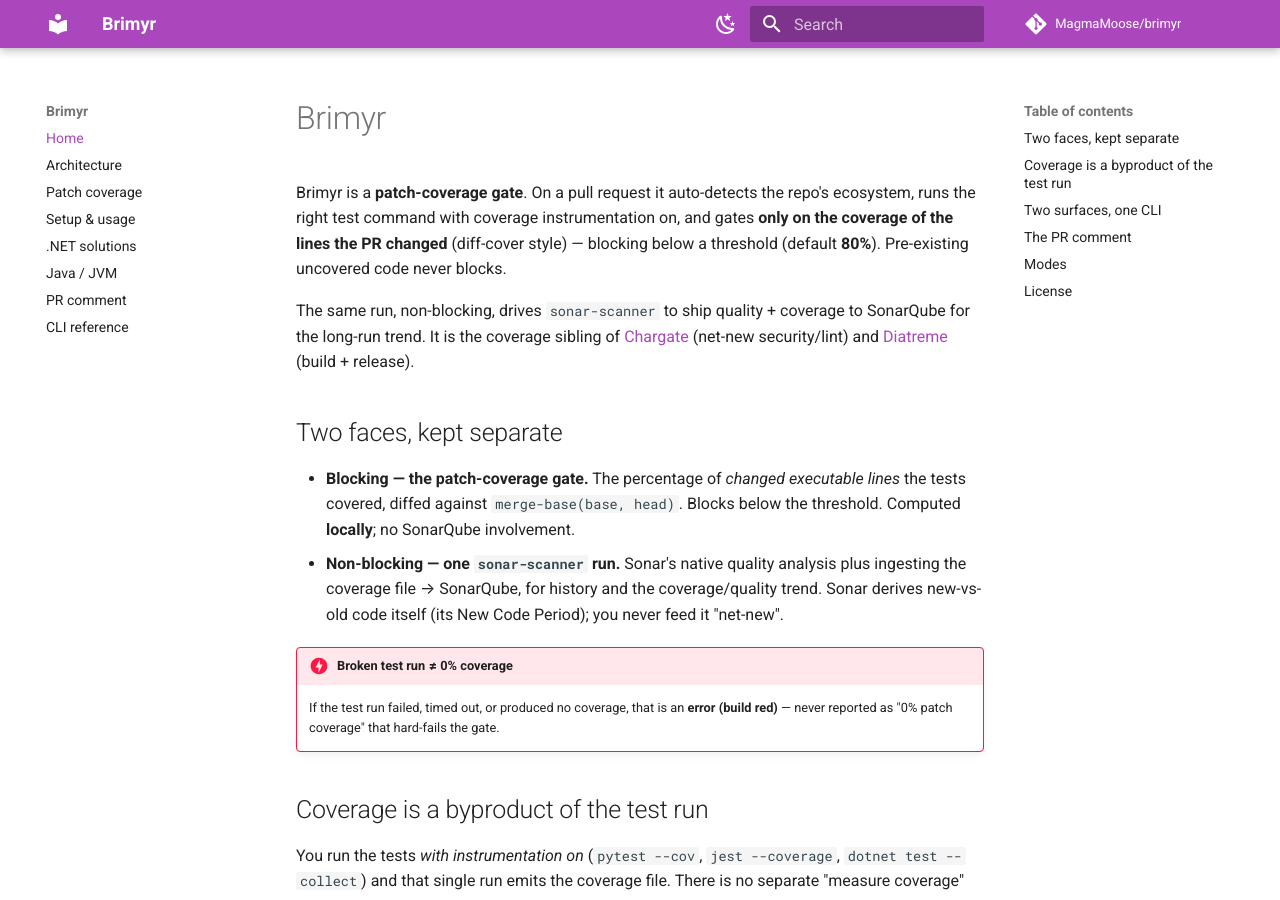
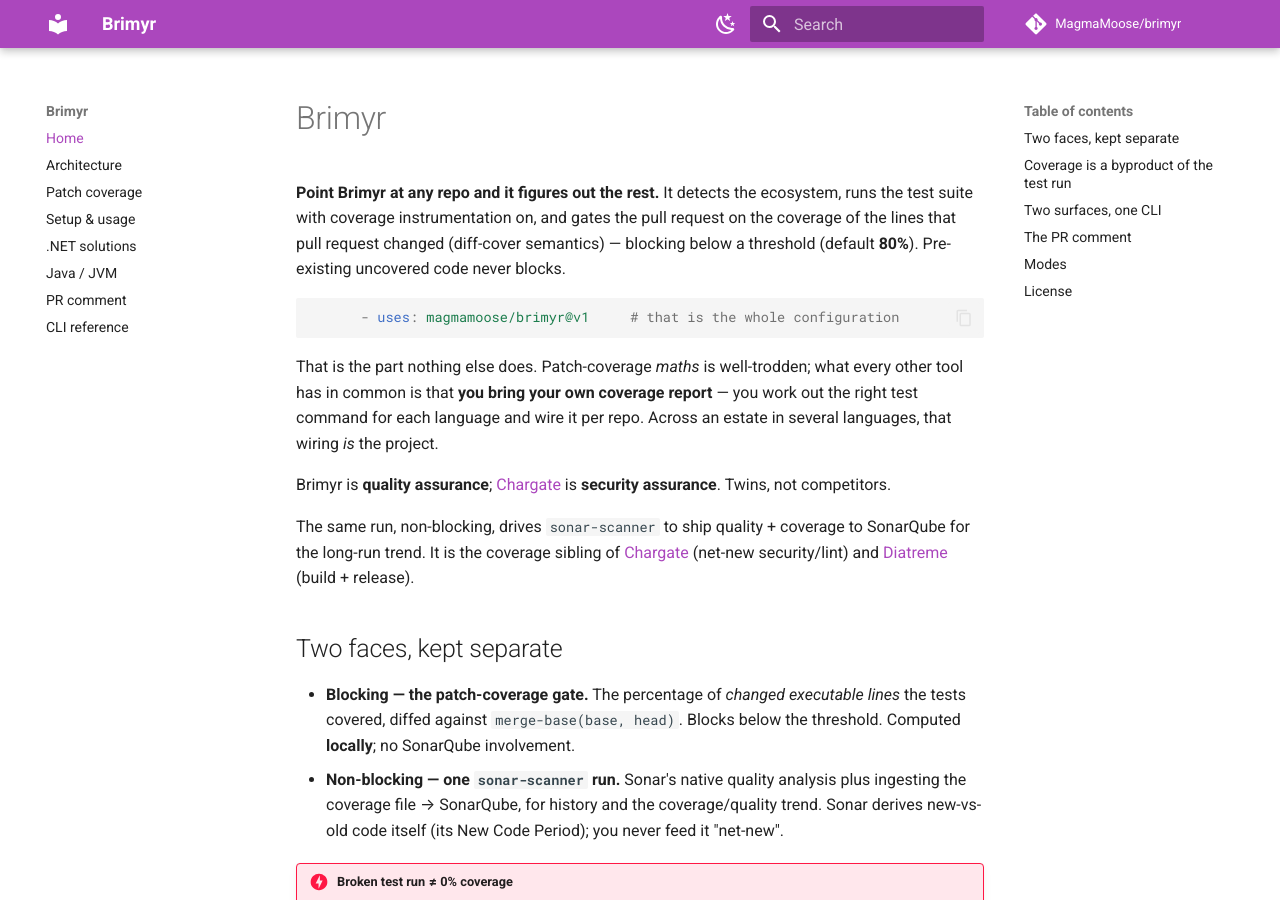
Before and after one commit to MagmaMoose/brimyr, an MkDocs documentation site: the page built from docs/index.md, in a window 1280 px wide and 900 px high. Built offline with MkDocs 1.6.1 and Material for MkDocs 9.7.7, drawn with Linux system fonts in a browser that asks for light colours; comment, search, counter and statistics services are not loaded.

Commit message:
docs: lead with detect-and-run, not with patch coverage (#30)
The README opened on the crowded half of the product. Patch-coverage arithmetic
is well-trodden — diff-cover has done it for years and Brimyr deliberately
matches its semantics — so opening there invites "why not just use diff-cover?"
and answers a question nobody was going to lose sleep over.

A survey of sixteen comparable tools found exactly two that run the tests (both
single-language: one .NET-only, one Jest-only) and none that run the tests AND
detect the ecosystem. That is the empty square, and everything else follows from
it: zero per-repo configuration is only possible BECAUSE it detects and runs.
Rollout cost across an estate is a consequence of the moat, not a separate claim.

Adds:

- A comparison table on the axes that actually separate the field: runs your
  tests, detects the ecosystem, gates on the diff, needs no SaaS backend.
- "Where it sits" — Brimyr is quality assurance, Chargate is security assurance,
  twins rather than competitors.
- The fact that `SonarSource/sonarqube-scan-action` explicitly does not support
  .NET and tells you to run SonarScanner for .NET yourself, which Brimyr now does
  automatically. Their own action declining the case is the strongest single line
  available and it was not written down anywhere.
- "What the author sees" — the actual PR comment, both figures, plus the
  small-diff exemption message. Total coverage and the 20-line floor shipped in
  #26 and #29 and were nowhere in the docs.
- "Rollout cost is the point" — per-repo and per-ecosystem setup side by side.

GitHub Code Quality and SonarQube Community are named in the comparison with what
they actually gate on (total + delta, and project-level new code) rather than
being left out.

````diff
--- a/docs/index.md
+++ b/docs/index.md
@@ -1,9 +1,21 @@
 # Brimyr
 
-Brimyr is a **patch-coverage gate**. On a pull request it auto-detects the repo's
-ecosystem, runs the right test command with coverage instrumentation on, and gates
-**only on the coverage of the lines the PR changed** (diff-cover style) — blocking
+**Point Brimyr at any repo and it figures out the rest.** It detects the ecosystem,
+runs the test suite with coverage instrumentation on, and gates the pull request on
+the coverage of the lines that pull request changed (diff-cover semantics) — blocking
 below a threshold (default **80%**). Pre-existing uncovered code never blocks.
+
+```yaml
+      - uses: magmamoose/brimyr@v1     # that is the whole configuration
+```
+
+That is the part nothing else does. Patch-coverage *maths* is well-trodden; what
+every other tool has in common is that **you bring your own coverage report** — you
+work out the right test command for each language and wire it per repo. Across an
+estate in several languages, that wiring *is* the project.
+
+Brimyr is **quality assurance**; [Chargate](https://github.com/MagmaMoose/chargate)
+is **security assurance**. Twins, not competitors.
 
 The same run, non-blocking, drives `sonar-scanner` to ship quality + coverage to
 SonarQube for the long-run trend. It is the coverage sibling of
````
Also changed, not shown: README.md (+85 -10 lines), 1 other file.
